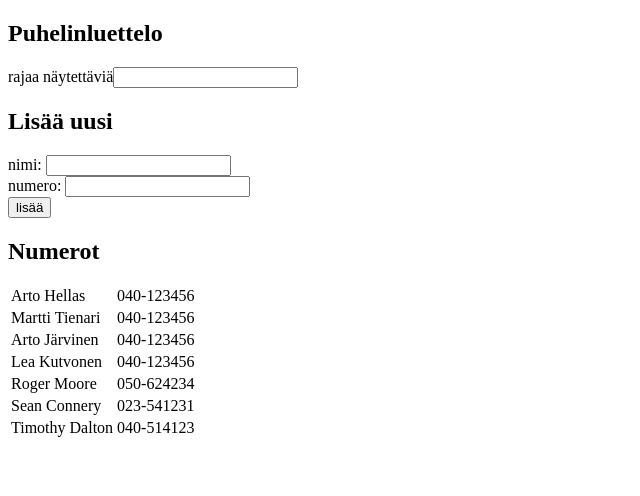
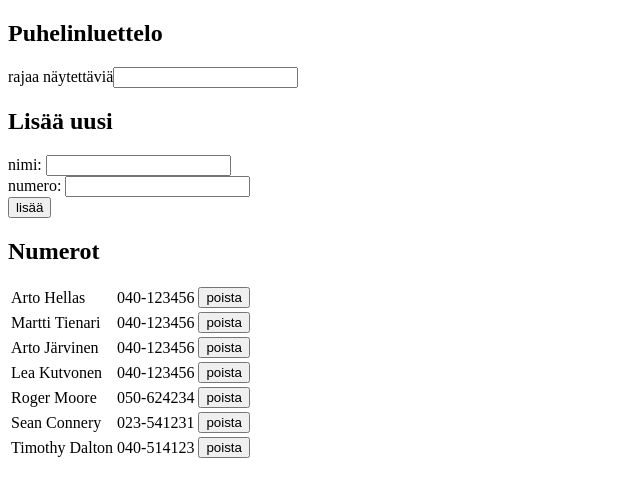
Before and after one commit to peltipuk/fullstackopen2018, a React (Create React App) app in the folder exercises/2/exec-osa2/: page / in a window 1280 px wide. Shown: the top 496 px of the page, without its empty margins (0-640 px from the left). Built offline with nearby package versions, Linux system fonts and the light colour scheme; data requests are answered from the project's data file.

Commit message:
Exercise 2.16

```diff
--- a/exercises/2/exec-osa2/src/components/App.js
+++ b/exercises/2/exec-osa2/src/components/App.js
@@ -52,6 +52,18 @@ class App extends React.Component {
     this.setState({ filter: event.target.value })
   }
 
+  handleRemoveClick = (id, name) => () => {
+    if (window.confirm(`Delete '${name}'`)) {
+      console.log(`Removing person with id ${id}`)
+      personsService.remove(id).then(response => {
+        console.log('Delete response status: ', response.status)
+      })
+      this.setState({ persons: this.state.persons.filter(person => person.id !== id) })
+    } else {
+      console.log(`Cancelled deleting of ${name}`)
+    }
+  }
+
   render() {
     const personsToShow = this.state.persons.filter(person => person.name.toLowerCase().indexOf(this.state.filter.toLowerCase()) >= 0)
 
@@ -69,7 +81,11 @@ class App extends React.Component {
         <h2>Numerot</h2>
         <table>
           <tbody>
-            {personsToShow.map((person) => <PhoneCatalogEntry key={person.name} person={person} />)}
+            {personsToShow.map((person) =>
+              <PhoneCatalogEntry
+                key={person.name}
+                person={person}
+                clickHandler={this.handleRemoveClick(person.id, person.name)} />)}
           </tbody>
         </table>
       </div>
@@ -105,10 +121,16 @@ const FilterForm = ({ filter, onChange }) => (
   </div>
 )
 
-const PhoneCatalogEntry = ({ person }) => (
+const PhoneCatalogEntry = ({ person, clickHandler }) => (
   <tr key={person.name}>
     <td>{person.name}</td>
     <td>{person.number}</td>
+    <td>
+      <button
+        onClick={clickHandler}>
+        poista
+        </button>
+    </td>
   </tr>
 )
 
--- a/exercises/2/exec-osa2/src/services/persons.js
+++ b/exercises/2/exec-osa2/src/services/persons.js
@@ -16,4 +16,9 @@ const update = (id, newObject) => {
   return request.then(response => response.data)
 }
 
-export default { getAll, create, update }
+const remove = (id) => {
+  const request = axios.delete(`${baseUrl}/${id}`)
+  return request
+}
+
+export default { getAll, create, update, remove }
```
